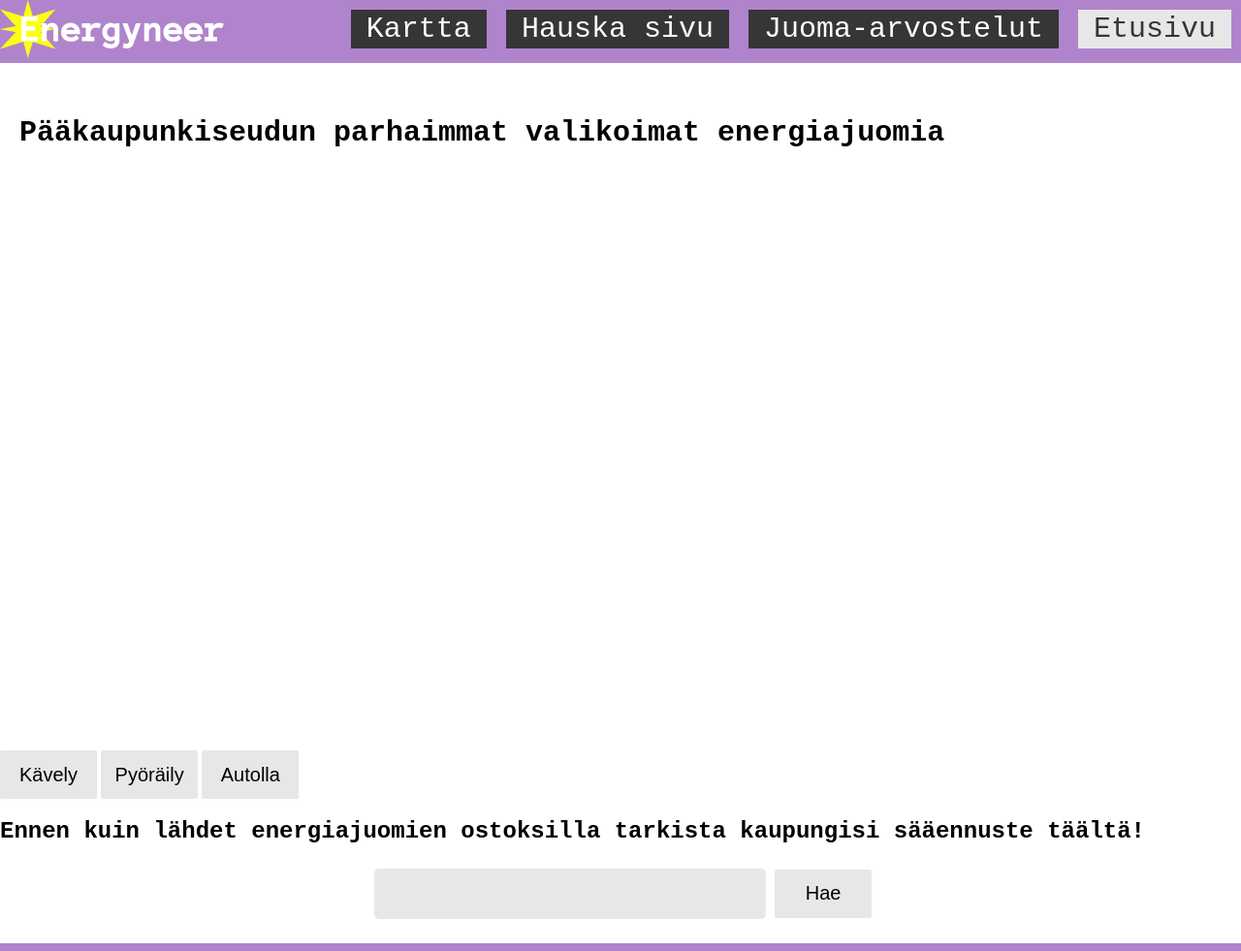
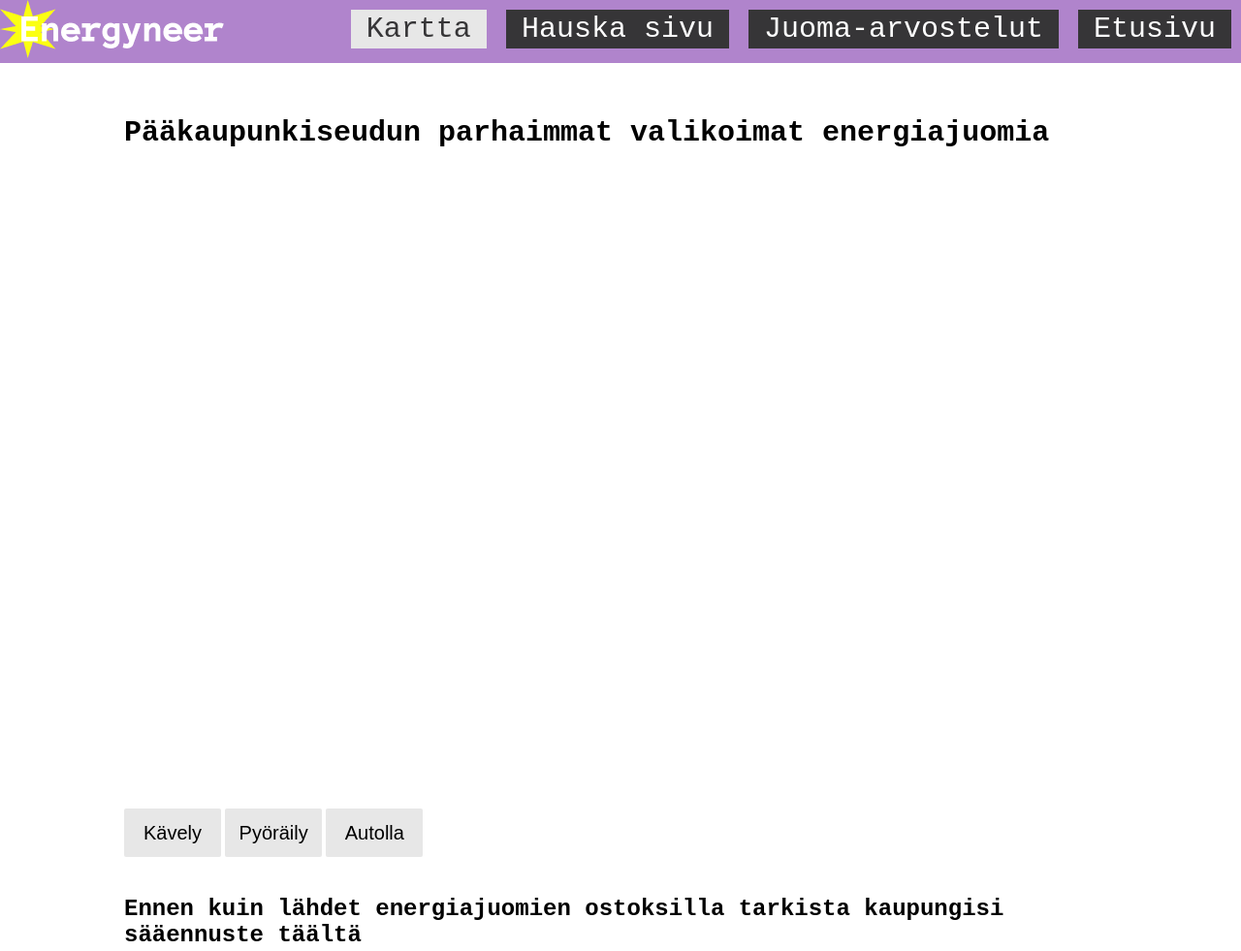
Before and after one commit to fngnv/WebProject, a plain HTML site: page map.html in a window 1280 px wide. Shown: the top 981 px of the page at 97% size. Drawn offline with nearby package versions, Linux system fonts and the light colour scheme; some packages are replaced by stand-ins of ours.

Commit message:
Pienia muokkauksia

```diff
--- a/map.html
+++ b/map.html
@@ -19,27 +19,29 @@
 <nav class="topnav" id="mainNav">
     <img class="logo" src="images/energyneer_logo.png">
     <a class="icon" id="iconID"  ><i class="fa fa-bars"></i></a>
-    <a class="active" href="home.html">Etusivu</a>
+    <a href="home.html">Etusivu</a>
     <a href="reviews.html">Juoma-arvostelut</a>
     <a href="calculator.html">Hauska sivu</a>
-    <a href="map.html">Kartta</a>
+    <a class="active" href="map.html">Kartta</a>
 </nav>
 
   <section id="map">
     <h1>Pääkaupunkiseudun parhaimmat valikoimat energiajuomia</h1>
 
     <div id="googleMap"></div>
+    <div id="buttContainer">
     <button id="walkButton" class="buttonClass">Kävely</button>
     <button id="cycleButton" class="buttonClass">Pyöräily</button>
     <button id="driveButton" class="buttonClass">Autolla</button>
+    </div>
 
-    <main>
+      <main>
     <!-- matka ja aika -->
     </main>
   </section>
 
     <section id="weather">
-        <h2>Ennen kuin lähdet energiajuomien ostoksilla tarkista kaupungisi sääennuste täältä!</h2>
+        <h2>Ennen kuin lähdet energiajuomien ostoksilla tarkista kaupungisi sääennuste täältä</h2>
         <div id="weatherInputField">
             <input type="text" class="keyboardInputClass" id="cityInput">
             <input type="submit" class="buttonClass" id="showWeather" value="Hae">
--- a/style.css
+++ b/style.css
@@ -144,10 +144,6 @@ body{
     margin: 30px auto 30px auto;
 }
 
-#weatherInputField {
-    text-align: center;
-}
-
 .keyboardInputClass {
     height: 50px;
     width: 400px;
@@ -182,9 +178,9 @@ body{
     .top5 {width: 100%}
 }
 
-#weatherOutput {
-    text-align: center;
-    font-family: 'Open Sans', sans-serif;
+#weather {
+    width: 80%;
+    margin: 40px auto;
 }
 
 .arvosteluLista ul {
@@ -325,8 +321,18 @@ h1, h2, h3 {
     font-family: 'Anonymous Pro', monospace;
 }
 
+#map h1 {
+    width: 80%;
+    margin: auto;
+}
+
+#buttContainer {
+    width: 80%;
+    margin: auto;
+}
+
 #googleMap {
     width:80%;
     height:600px;
-    margin: auto;
+    margin: 40px auto;
 }
```
Also changed, not shown: calculator.html (+1 -1 lines).
